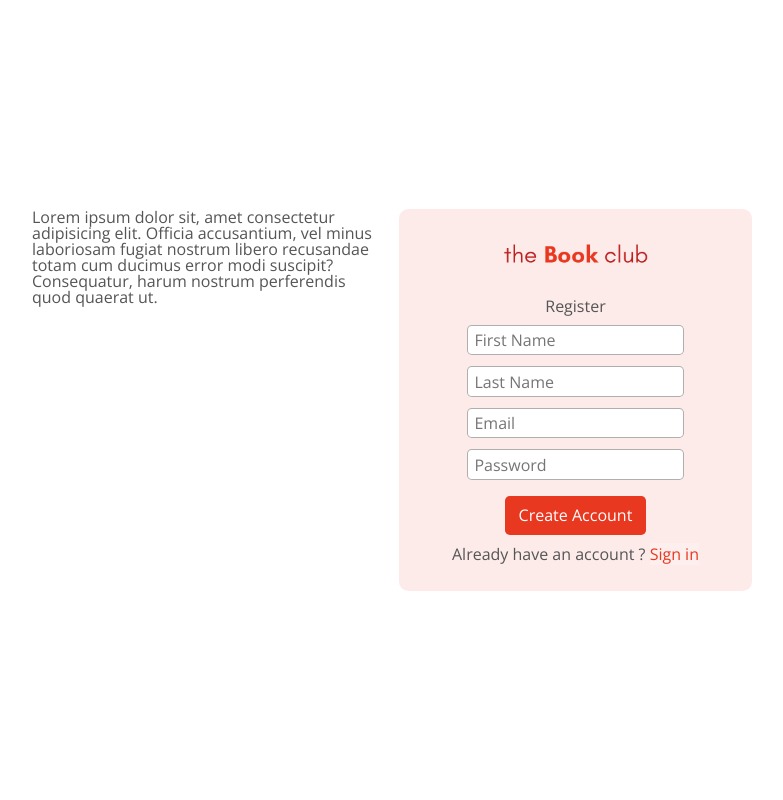
After one commit to ajaysajikumar8/The-Book-Club, a Flask app: template templates/register.html in a window 1280 px wide. The commit adds this page. Shown: the whole page, without its empty margins (248-1031 px from the left). Run offline with Flask 3, Linux system fonts and the light colour scheme; the template is opened without the code that fills it, so the values that code supplies are empty.

Commit message:
add login and register page

```diff
--- a/app.py
+++ b/app.py
@@ -49,17 +49,22 @@ db.create_all()
 def index_get():
     return render_template("index.html")
 
-@app.get("/explore")
+
+@app.route("/explore")
 def explore_books():
     return render_template("explore.html")
+
+
+@app.route("/login")
+def login():
+    form = LoginForm()
+    return render_template("login.html", form = form)
 
 
 @app.post("/predict")
 def predict():
     text = request.get_json().get("message")
-
     response = get_response(text)
-
     message = {"answer": response}
     return jsonify(message)
 
--- a/static/style.css
+++ b/static/style.css
@@ -30,7 +30,6 @@
 .authentication-box {
 	gap: 0.8rem;
 }
-
 
 /* HERO SECTION
 =============== */
@@ -243,6 +242,72 @@ footer {
 
 /*============================================= */
 /*============================================= */
+/*====================LOGIN================== */
+/*============================================= */
+/*============================================= */
+/*============================================= */
+.section-login {
+	height: 100vh;
+}
+
+.wrap-authentication {
+	width: 45rem;
+	display: flex;
+	gap: 1rem;
+}
+
+.wrap-authentication .img-container {
+	width: 50%;
+}
+
+.wrap-authentication .login-container {
+	width: 50%;
+	padding: 1.8em 2.6rem;
+	border-radius: 0.6rem;
+	background-color: #fdebe9;
+	display: flex;
+	flex-direction: column;
+	align-items: center;
+	justify-content: center;
+	gap: 1rem;
+}
+
+.wrap-authentication .login-container img {
+	width: 150px;
+	margin-bottom: 0.7rem;
+}
+
+.login-container .login-form {
+	width: 100%;
+	display: flex;
+	flex-direction: column;
+	gap: 0.7rem;
+	justify-content: center;
+	align-items: center;
+}
+
+.login-form .login-input {
+    width: 100%;
+    padding: 0.2rem 0.4rem;
+    border: 1px solid rgba(0, 0, 0, 0.315);
+    border-radius: 0.3rem;
+}
+
+.login-form .btn--full{
+	margin-top: 0.3rem;
+}
+
+.login-form .txt2:link, .login-form .txt2:visited{
+	color: #E83820;
+	background-color: #fdefed;
+	transition: all 0.3s;
+}
+
+.login-form .txt2:hover, .login-form .txt2:active{
+	color: #bb1f1f;
+}
+/*============================================= */
+/*============================================= */
 /*====================CHATBOX================== */
 /*============================================= */
 /*============================================= */
@@ -424,8 +489,6 @@ footer {
 
 /* Landing Page  */
 
-
-
 .book-stack {
 	position: relative;
 	width: 170px;
@@ -459,9 +522,6 @@ footer {
 .book-stack img:nth-child(5) {
 	transform: translate(-80px, -80px);
 }
-
-
-
 
 .book-stackk {
 	position: relative;
@@ -497,7 +557,6 @@ footer {
 	transform: translate(-80px, -80px);
 }
 
-
 .section-landing {
 	height: 100vh;
 	background-size: cover;
@@ -507,8 +566,7 @@ footer {
 	color: #ffffff;
 }
 
-
-.heading-primary-up{
+.heading-primary-up {
 	font-size: 2.5rem;
 	color: #dee2e6;
 	letter-spacing: 1;
@@ -519,11 +577,16 @@ footer {
 	animation-timing-function: ease-in-out;
 }
 @keyframes floating {
-	0% { transform: translateY(0); }
-	50% { transform: translateY(-10px); }
-	100% { transform: translateY(0); }
+	0% {
+		transform: translateY(0);
 	}
-
+	50% {
+		transform: translateY(-10px);
+	}
+	100% {
+		transform: translateY(0);
+	}
+}
 
 .hero-description-up {
 	font-size: 1.4rem;
@@ -533,11 +596,9 @@ footer {
 	margin-bottom: 1.8rem;
 	transform: translate(0%, -110%);
 	position: relative;
-
 }
 
 /*Book Section */
-
 
 .section-books {
 	height: 100vh;
@@ -566,32 +627,60 @@ footer {
 }
 
 @keyframes fadeIn {
-	0% { opacity: 0; }
-	20% { opacity: 0.2; }
-	40% { opacity: 0.4; }
-	60% { opacity: 0.6; }
-	80% { opacity: 0.8; }
-	100% { opacity: 1; }
+	0% {
+		opacity: 0;
+	}
+	20% {
+		opacity: 0.2;
+	}
+	40% {
+		opacity: 0.4;
+	}
+	60% {
+		opacity: 0.6;
+	}
+	80% {
+		opacity: 0.8;
+	}
+	100% {
+		opacity: 1;
+	}
 }
 
-  .book:nth-child(1) { transform: rotate(45deg) translate(240px) rotate(-45deg); }
-    .book:nth-child(2) { transform: rotate(90deg) translate(240px) rotate(-90deg); }
-    .book:nth-child(3) { transform: rotate(135deg) translate(240px) rotate(-135deg); }
-    .book:nth-child(4) { transform: rotate(180deg) translate(240px) rotate(-180deg); }
-    .book:nth-child(5) { transform: rotate(225deg) translate(240px) rotate(-225deg); }
-    .book:nth-child(6) { transform: rotate(270deg) translate(240px) rotate(-270deg); }
-    .book:nth-child(7) { transform: rotate(315deg) translate(240px) rotate(-315deg); }
-    .book:nth-child(8) { transform: rotate(0deg) translate(240px) rotate(-0deg); }
+.book:nth-child(1) {
+	transform: rotate(45deg) translate(240px) rotate(-45deg);
+}
+.book:nth-child(2) {
+	transform: rotate(90deg) translate(240px) rotate(-90deg);
+}
+.book:nth-child(3) {
+	transform: rotate(135deg) translate(240px) rotate(-135deg);
+}
+.book:nth-child(4) {
+	transform: rotate(180deg) translate(240px) rotate(-180deg);
+}
+.book:nth-child(5) {
+	transform: rotate(225deg) translate(240px) rotate(-225deg);
+}
+.book:nth-child(6) {
+	transform: rotate(270deg) translate(240px) rotate(-270deg);
+}
+.book:nth-child(7) {
+	transform: rotate(315deg) translate(240px) rotate(-315deg);
+}
+.book:nth-child(8) {
+	transform: rotate(0deg) translate(240px) rotate(-0deg);
+}
 
 /*services*/
 
-.services{
+.services {
 	width: 100%;
 	height: auto;
 	margin: 35px 0;
 }
 
-.services .services_box{
+.services .services_box {
 	width: 95%;
 	margin: 0 auto;
 	display: flex;
@@ -599,7 +688,7 @@ footer {
 	justify-content: space-around;
 }
 
-.services .services_box .services_card{
+.services .services_box .services_card {
 	text-align: center;
 	width: 310px;
 	height: auto;
@@ -607,23 +696,20 @@ footer {
 	padding: 15px 10px;
 }
 
-.services .services_box .services_card i{
+.services .services_box .services_card i {
 	color: #530000;
 	font-size: 45px;
 	margin-bottom: 15px;
 	cursor: pointer;
 }
 
-.services .services_box .services_card h3{
+.services .services_box .services_card h3 {
 	margin-bottom: 10px;
 }
 
-
-
-
 /*about*/
 
-.about{
+.about {
 	width: 100%;
 	height: auto;
 	padding: 20px;
@@ -632,20 +718,20 @@ footer {
 	justify-content: space-around;
 }
 
-.about .about_tag h1{
+.about .about_tag h1 {
 	font-size: 50px;
 	position: relative;
 	bottom: 35px;
 }
 
-.about .about_tag p{
+.about .about_tag p {
 	line-height: 22px;
 	width: 650px;
 	text-align: justify;
 	margin-bottom: 15px;
 }
 
-.about .about_tag .about_btn{
+.about .about_tag .about_btn {
 	padding: 10px 20px;
 	background: #089da1;
 	color: #fff;
--- a/templates/explore.html
+++ b/templates/explore.html
@@ -1,4 +1,5 @@
 {% include "components/header.html" %}
+{% include "components/nav.html" %}
 
         <section class="section-categories">
             <div class="container">
--- a/templates/index.html
+++ b/templates/index.html
@@ -1,4 +1,5 @@
 {% include "components/header.html"%}
+{% include "components/nav.html"%}
 
 		<main>
 			<section class="section-hero d-flex">
--- /dev/null
+++ b/templates/register.html
@@ -0,0 +1,75 @@
+{%include "components/header.html"%}
+
+<main>
+	<section class="section-login d-flex">
+		<div class="container d-flex align-items-center justify-content-center">
+			<div class="wrap-authentication">
+				<div class="img-container">
+					Lorem ipsum dolor sit, amet consectetur adipisicing elit.
+					Officia accusantium, vel minus laboriosam fugiat nostrum
+					libero recusandae totam cum ducimus error modi suscipit?
+					Consequatur, harum nostrum perferendis quod quaerat ut.
+				</div>
+				<div class="login-container">
+					<img
+						src="{{ url_for('static', filename='images/logo.png') }}"
+						alt="The Book Club"
+						class="logo"
+					/>
+					<form class="login-form">
+						<span class="login-form-title"> Register </span>
+
+						<div class="">
+							<input
+								class="login-input"
+								type="text"
+								name="email"
+								placeholder="First Name"
+							/>
+						</div>
+						<div class="">
+							<input
+								class="login-input"
+								type="text"
+								name="email"
+								placeholder="Last Name"
+							/>
+						</div>
+						<div>
+							<input
+								class="login-input"
+								type="text"
+								name="email"
+								placeholder="Email"
+							/>
+						</div>
+
+						<div>
+							<input
+								class="login-input"
+								type="password"
+								name="pass"
+								placeholder="Password"
+							/>
+						</div>
+
+						<div class="container-login-form-btn">
+							<a href="" class="btn btn--full">
+								Create Account
+							</a>
+						</div>
+
+						<div class="text-center p-t-12">
+							<span class="txt1">
+								Already have an account ?
+							</span>
+							<a class="txt2" href="index.html" target="_blank">
+								Sign in
+							</a>
+						</div>
+					</form>
+				</div>
+			</div>
+		</div>
+	</section>
+</main>
```
Also changed, not shown: templates/base.html (deleted, +0 -177 lines), templates/components/header.html (+0 -60 lines), templates/components/nav.html (added, +60 -0 lines), templates/login.html (added, +39 -0 lines). Lines whose indentation alone changed are shown as unchanged.
